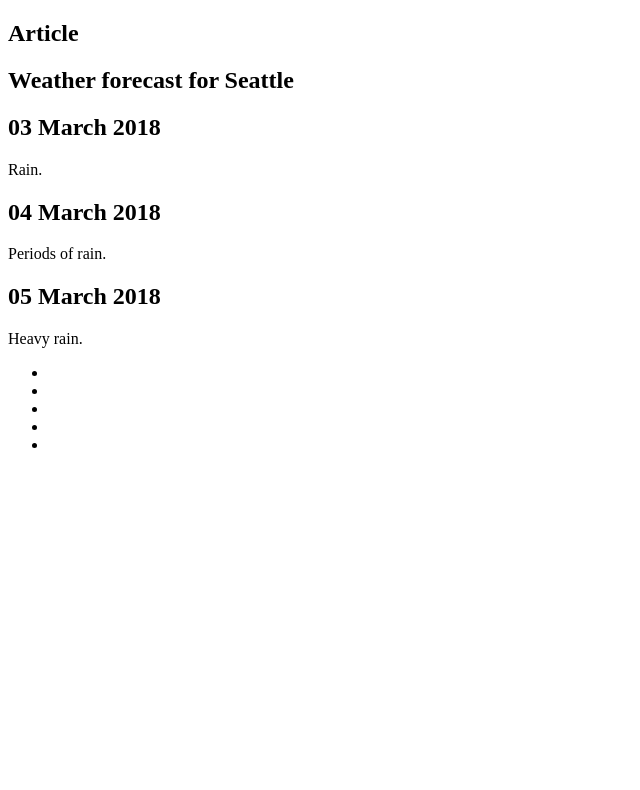
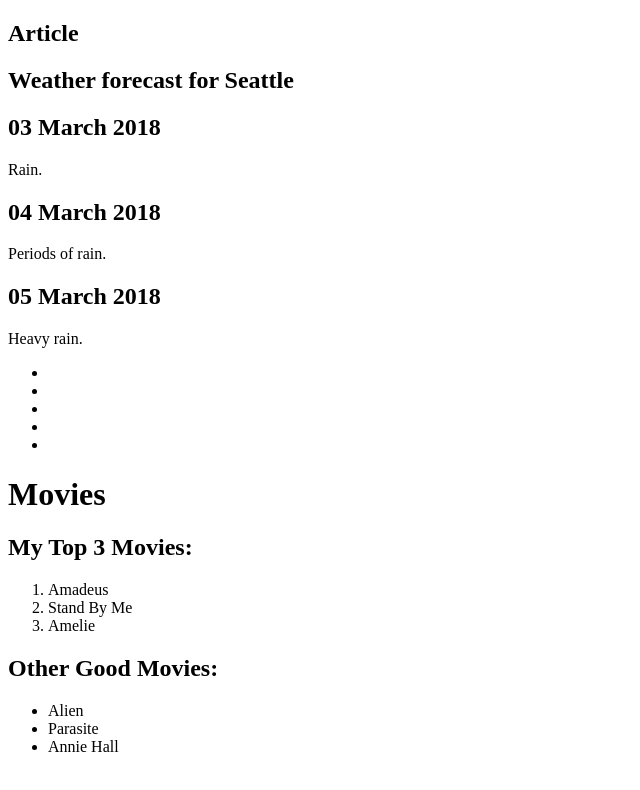
Before and after one commit to ADGWarnasooriya/Web-Udemy-HTML, a plain HTML site: page index.html in a window 1280 px wide. Shown: the whole page, without its empty margins (0-640 px from the left). Drawn offline with Linux system fonts and the light colour scheme.

Commit message:
types of lists

```diff
--- a/index.html
+++ b/index.html
@@ -35,5 +35,23 @@
     <li></li>
 </ul>
 
+<h1>Movies</h1>
+<h2>My Top 3 Movies:</h2>
+
+<ol>
+<li>Amadeus</li>
+<li>Stand By Me</li>
+<li>Amelie</li>
+</ol>
+
+<h2>Other Good Movies:</h2>
+
+<ul>
+<li>Alien</li>
+<li>Parasite</li>
+<li>Annie Hall</li>
+</ul>
+
+
 </body>
 </html>
```
